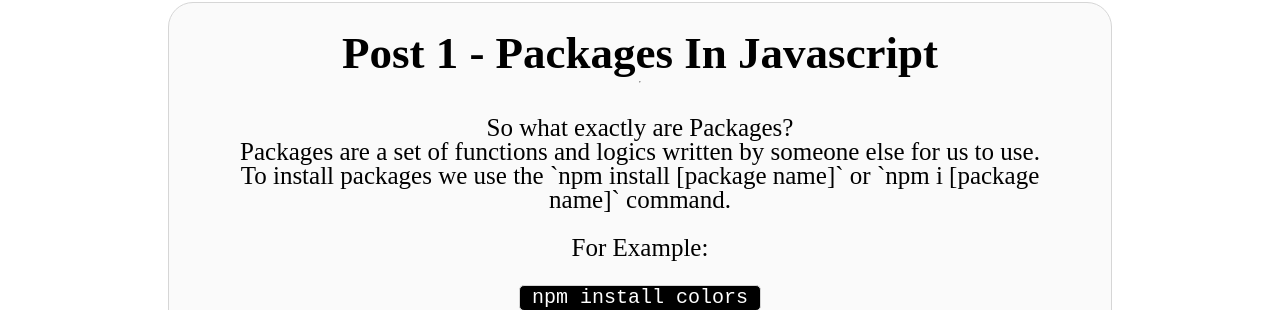
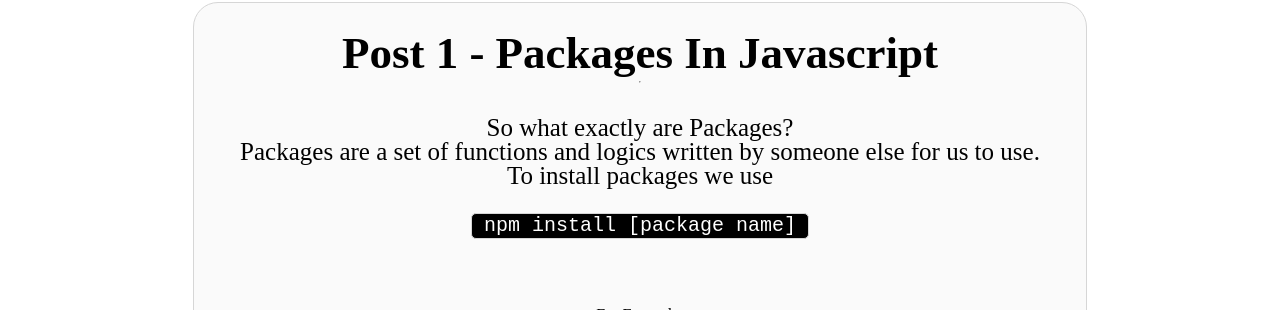
Before and after one commit to jusdhrv/cfe-website-v2, an Angular app: page /posts in a window 1280 px wide. Shown: the part 164-474 px from the top of the page. Built offline with nearby package versions, Linux system fonts and the light colour scheme.

Commit message:
updated posts

```diff
--- a/src/app/posts/posts.component.html
+++ b/src/app/posts/posts.component.html
@@ -69,7 +69,7 @@
           <h2>Post 1 - Packages In Javascript</h2>
           <hr>
           <p>
-            So what exactly are Packages? <br> Packages are a set of functions and logics written by someone else for us to use. <br> To install packages we use the `npm install [package name]` or `npm i [package name]` command. <br> <br> For Example: <br> <pre> npm install colors </pre>
+            So what exactly are Packages? <br> Packages are a set of functions and logics written by someone else for us to use. <br> To install packages we use <pre> npm install [package name] </pre><br><br> For Example: <br> <pre> npm install colors </pre>
       </div>
 
       <div class='post'>
@@ -82,3 +82,23 @@
       </div>
     </div>
   </div>
+
+
+
+
+
+
+
+
+
+<!--! CODE BLOCK CSS -->
+
+<!--? .post pre { -->
+<!--?   margin: 0 8px 16px; -->
+<!--?   border: 1px solid rgb(214, 214, 214); -->
+<!--?   border-radius: 5px; -->
+<!--?   background-color: #fafafa; -->
+<!--?   font-size: 20px; -->
+<!--?   background-color: black; -->
+<!--?   color: white; -->
+<!--? } -->
```
